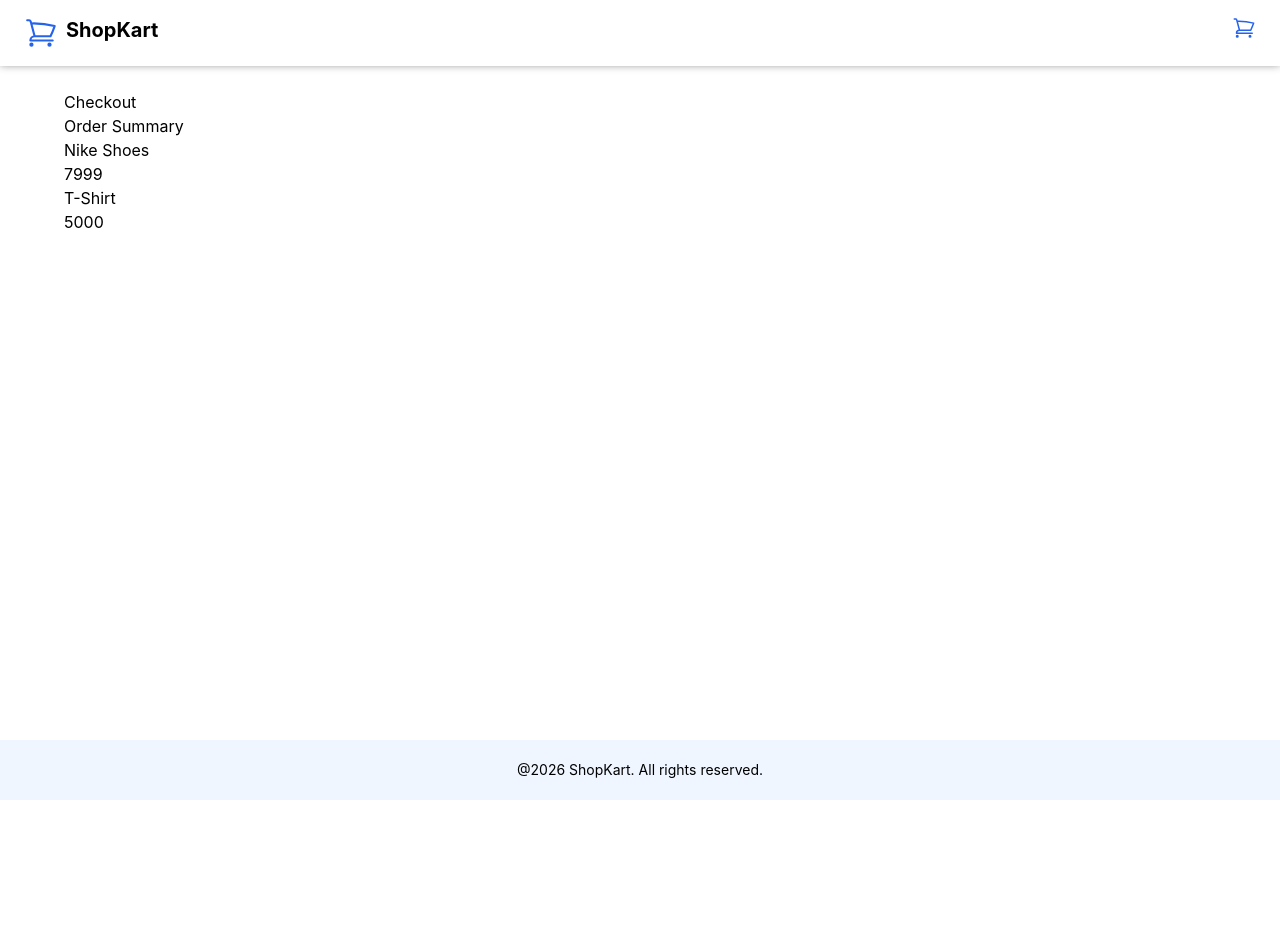
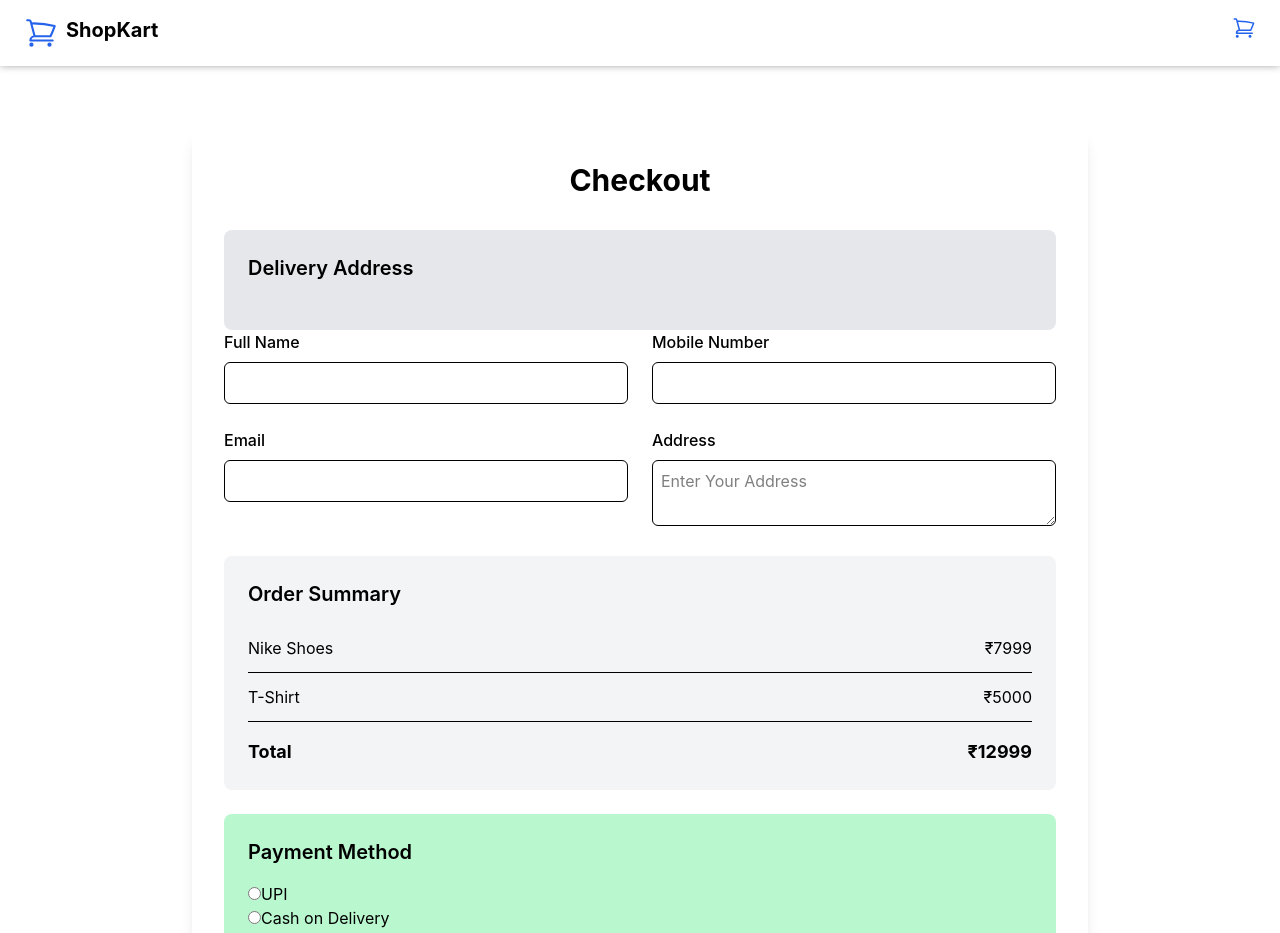
Before and after one commit to neethunair078-sys/ShopKart, a React (Vite) app: page /Checkout in a window 1280 px wide. Shown: the top 933 px of the page. Before the commit the page ends 800 px from the top, so only its background shows below. Built offline with nearby package versions, Linux system fonts and the light colour scheme.

Commit message:
checkout button UI

```diff
--- a/src/pages/Checkout.jsx
+++ b/src/pages/Checkout.jsx
@@ -1,25 +1,104 @@
 const Checkout = () => {
+    return (
+        <div className="max-w-4xl mx-auto mt-10 p-8 bg-white rounded-xl shadow-lg">
 
-return (
-    <div className = "checkout-container">
-        <h1> Checkout </h1>
-        <div className = "order-summary">
-        <h2> Order Summary </h2>
-    <div className = "product-row">
-            <p>Nike Shoes</p>
-            <p>7999</p>
+            <h1 className="text-3xl font-bold text-center mb-8">Checkout</h1>
+
+            {/* Delivery Address */}
+            <div className="address-section bg-gray-200 p-6 rounded-lg">
+
+            <h2 className ="text-xl font-semibold mb-6">Delivery Address</h2>
             </div>
-    <div className = "product-row">
-            <p>T-Shirt</p>
-            <p>5000</p>
+
+          <div className="grid grid-cols-2 gap-6">
+
+                <div>
+                <label className="block mb-2 font-medium">Full Name</label>
+                <input type="text"
+                className="w-full border rounded-md p-2" />
+                </div>
+
+           <div>
+                <label className="block mb-2 font-medium">Mobile Number</label>
+                <input type="tel"
+                className="w-full border rounded-md p-2" />
             </div>
-    </div>
- </div>
 
+            <div>
+                <label className="block mb-2 font-medium">Email</label>
+                <input type="email"
+               className="w-full border rounded-md p-2"/>
+             </div>
 
+             <div>
+                <label className="block mb-2 font-medium">Address</label>
+                <textarea
+                 placeholder="Enter Your Address"
+                 className="w-full border rounded-md p-2"></textarea>
 
-);
+              </div>
+            </div>
 
+            {/* Order Summary */}
+            <div className="order-summary bg-gray-100 p-6 rounded-lg mt-6">
+                <h2 className="text-xl font-semibold mb-4">Order Summary</h2>
+
+                <div className="flex justify-between border-b py-3 product-row">
+                    <p>Nike Shoes</p>
+                    <p>₹7999</p>
+                </div>
+
+                <div className=" flex justify-between border-b py-3 product-row">
+                    <p>T-Shirt</p>
+                    <p>₹5000</p>
+                     </div>
+
+                <div className="flex justify-between font-bold text-lg mt-4">
+                    <p>Total</p>
+                    <p>₹12999</p>
+                </div>
+
+            </div>
+
+            {/* Payment Section */}
+            <div className="payment-section bg-green-200 p-6 rounded-lg mt-6">
+                <h2 className="text-xl font-semibold mb-4">Payment Method</h2>
+
+                <div className="payment-option ">
+                    <input
+                        type="radio"
+                        id="upi"
+                        name="payment"
+                    />
+                    <label htmlFor="upi">UPI</label>
+                </div>
+
+                <div className="payment-option">
+                    <input
+                        type="radio"
+                        id="cod"
+                        name="payment"
+                    />
+                    <label htmlFor="cod">Cash on Delivery</label>
+                </div>
+
+                <div className="payment-option">
+                    <input
+                        type="radio"
+                        id="netbanking"
+                        name="payment"
+                    />
+                    <label htmlFor="netbanking">Net Banking</label>
+                </div>
+            </div>
+
+            {/* Confirm Button */}
+            <button className="confirm-btn">
+                Confirm Order
+            </button>
+
+        </div>
+    );
 };
 
 export default Checkout;
```
Also changed, not shown: 1 other file (tests, documents, lock files or other folders).
